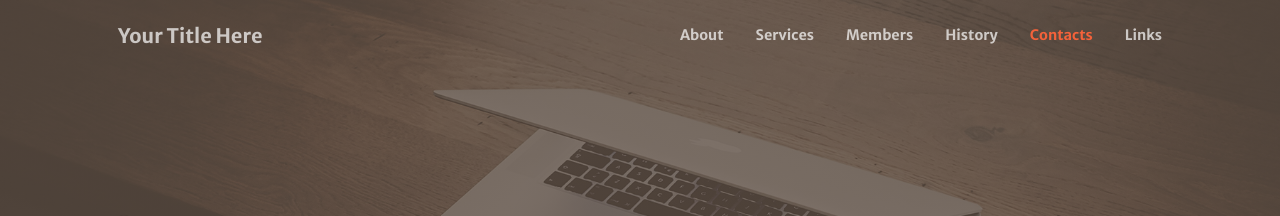
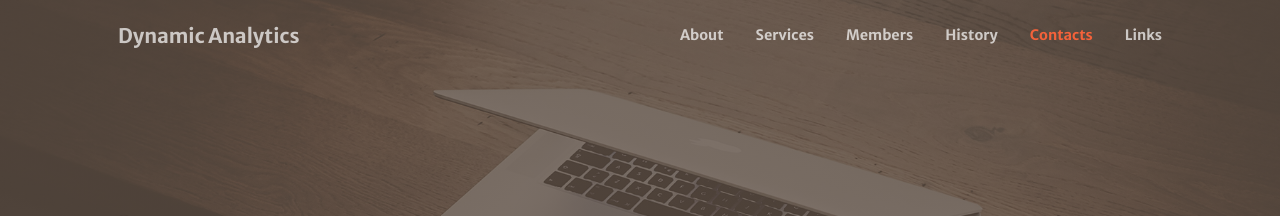
Before and after one commit to PritiKumr/dynamic-analytics.github.io, a Jekyll site: the page built from index.md, in a window 1280 px wide. Shown: the top 216 px of the page. Built offline with Jekyll 4.4.1, drawn with Linux system fonts in a browser that asks for light colours; comment, search, counter and statistics services are not loaded.

Commit message:
Update _config.yml

```diff
--- a/_config.yml
+++ b/_config.yml
@@ -1,9 +1,9 @@
 # Site settings
-title: Your Title Here
+title: Dynamic Analytics
 description: > # this means to ignore newlines until "baseurl:"
 repository: vvalchev/creative-theme-jekyll-new
 baseurl: "/creative-theme-jekyll-new/" # the subpath of your site, e.g. /blog/
-url: "dynamic-analytics.github.io" # the base hostname & protocol for your site
+url: dynamic-analytics.github.io # the base hostname & protocol for your site
 author: Copyright &copy; 2019 - Start Bootstrap
 lang: en_US
 
```
